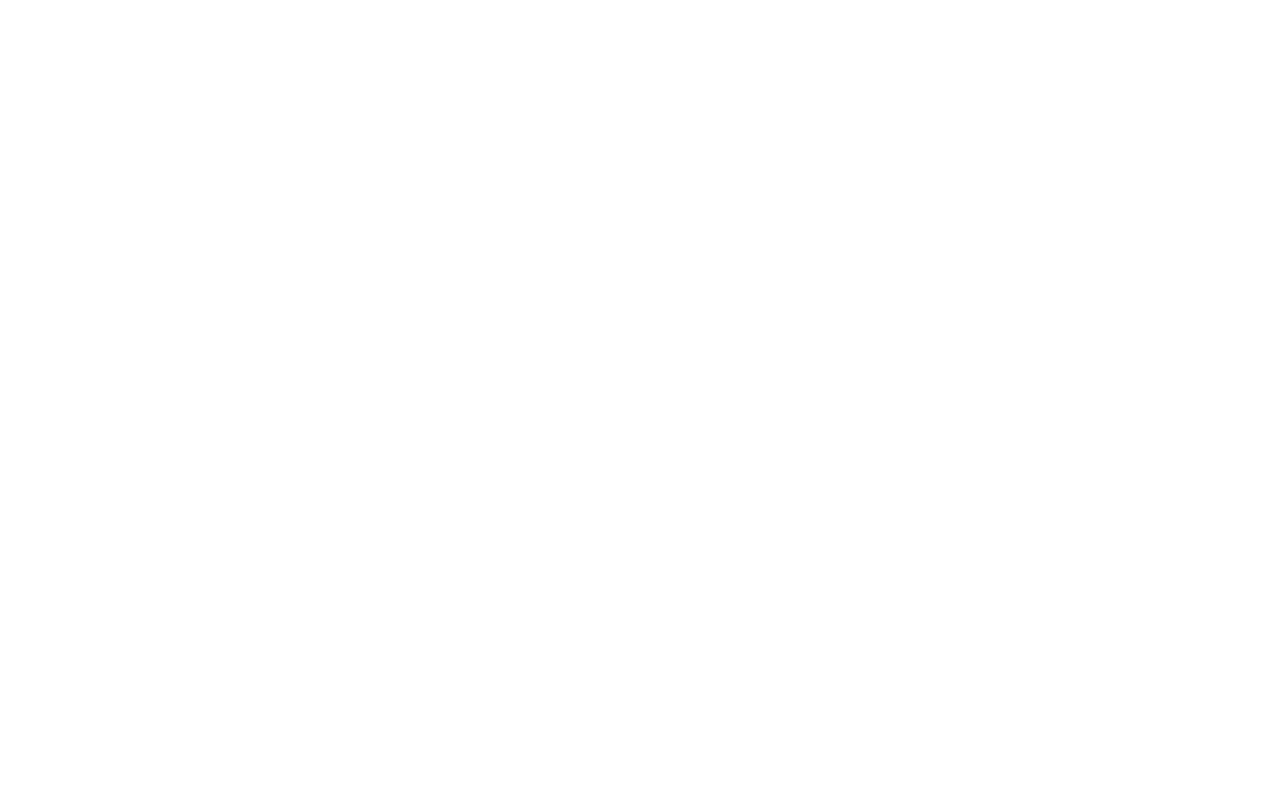
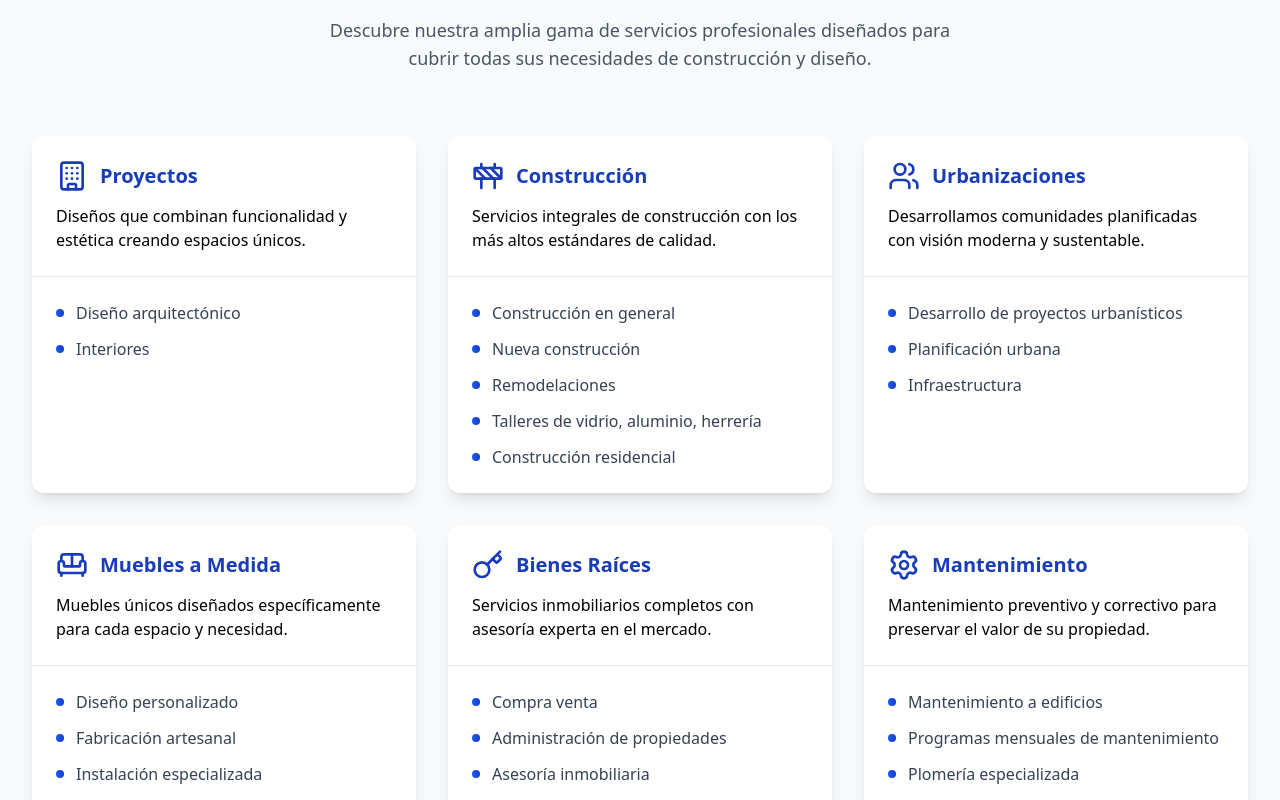
Before and after one commit to FRGSP/gordillo-arquitectos-project, a Next.js app: page / in a window 1280 px wide. Shown: the part 920-1720 px from the top of the page. Before the commit the page ends 800 px from the top, so only its background shows below. Built offline with nearby package versions, Linux system fonts and the light colour scheme.

Commit message:
Services

```diff
--- a/src/app/page.tsx
+++ b/src/app/page.tsx
@@ -1,13 +1,15 @@
 import Navbar from "@/components/landing/navbar";
 import Hero from "@/components/landing/hero";
 import Whatsapplink from '@/components/landing/whatsapplink';
+import ServicesGrid from "@/components/landing/services";
 
 function Landing() {
   return (
     <div>
       <Navbar />
+      <Hero />
+      <ServicesGrid />
       <Whatsapplink />
-      <Hero />
     </div>
   )
 }
--- a/src/components/landing/hero.tsx
+++ b/src/components/landing/hero.tsx
@@ -41,13 +41,13 @@ function Hero() {
                                 </div>
                             </div>
 
-                            <p className="text-5xl text-center lg:text-left sm:text-5xl md:text-7xl font-bold leading-tight bg-gradient-to-r from-blue-900  to-blue-700 bg-clip-text text-transparent">
+                            <p className="text-5xl text-center lg:text-left sm:text-5xl md:text-7xl font-bold leading-tight ">
                                 Diseñamos
                                 <span className="block">Construimos</span>
                                 <span className="block">Administramos</span>
                             </p>
 
-                            <p className="text-lg text-muted-foreground leading-relaxed max-w-lg text-center sm:text-left">
+                            <p className="text-lg text-muted-foreground leading-relaxed max-w-lg text-center lg:text-left">
                                 Proyectos arquitectónicos, construcción residencial, bienes raíces, muebles a medida, vidrio, aluminio y mantenimiento especializado: todo en un solo lugar.
                             </p>
                         </div>
--- /dev/null
+++ b/src/components/landing/services.tsx
@@ -0,0 +1,145 @@
+"use client"
+
+import {
+    Building,
+    Construction,
+    Sofa,
+    Key,
+    Settings,
+    Users,
+} from "lucide-react"
+
+function ServicesGrid() {
+    const services = [
+        {
+            category: "Proyectos",
+            icon: <Building className="w-8 h-8 text-blue-800" />,
+            services: [
+                "Diseño arquitectónico",
+                "Interiores"
+            ],
+            description: "Diseños que combinan funcionalidad y estética creando espacios únicos.",
+            gradient: "from-blue-600 to-blue-800"
+        },
+        {
+            category: "Construcción",
+            icon: <Construction className="w-8 h-8 text-blue-800" />,
+            services: [
+                "Construcción en general",
+                "Nueva construcción",
+                "Remodelaciones",
+                "Talleres de vidrio, aluminio, herrería",
+                "Construcción residencial"
+            ],
+            description: "Servicios integrales de construcción con los más altos estándares de calidad.",
+            gradient: "from-blue-600 to-blue-800"
+        },
+        {
+            category: "Urbanizaciones",
+            icon: <Users className="w-8 h-8 text-blue-800" />,
+            services: [
+                "Desarrollo de proyectos urbanísticos",
+                "Planificación urbana",
+                "Infraestructura"
+            ],
+            description: "Desarrollamos comunidades planificadas con visión moderna y sustentable.",
+            gradient: "from-blue-600 to-blue-800"
+        },
+        {
+            category: "Muebles a Medida",
+            icon: <Sofa className="w-8 h-8 text-blue-800" />,
+            services: [
+                "Diseño personalizado",
+                "Fabricación artesanal",
+                "Instalación especializada"
+            ],
+            description: "Muebles únicos diseñados específicamente para cada espacio y necesidad.",
+            gradient: "from-blue-600 to-blue-800"
+        },
+        {
+            category: "Bienes Raíces",
+            icon: <Key className="w-8 h-8 text-blue-800" />,
+            services: [
+                "Compra venta",
+                "Administración de propiedades",
+                "Asesoría inmobiliaria"
+            ],
+            description: "Servicios inmobiliarios completos con asesoría experta en el mercado.",
+            gradient: "from-blue-600 to-blue-800"
+        },
+        {
+            category: "Mantenimiento",
+            icon: <Settings className="w-8 h-8 text-blue-800" />,
+            services: [
+                "Mantenimiento a edificios",
+                "Programas mensuales de mantenimiento",
+                "Plomería especializada",
+                "Pintura e impermeabilización",
+                "Herrería y vidrio",
+                "Servicios de mantenimiento programada"
+            ],
+            description: "Mantenimiento preventivo y correctivo para preservar el valor de su propiedad.",
+            gradient: "from-blue-600 to-blue-800"
+        }
+    ];
+
+    return (
+        <section className='py-20 px-4 sm:px-6 lg:px-8 bg-gray-50'>
+            <div className='container mx-auto'>
+                {/* Section Header */}
+                <div className='text-center mb-16'>
+                    <h2 className="text-3xl sm:text-4xl font-bold text-gray-900 mb-4">
+                        Nuestros Servicios
+                    </h2>
+                    <p className="text-lg text-gray-600 max-w-2xl mx-auto">
+                        Descubre nuestra amplia gama de servicios profesionales diseñados para cubrir
+                        todas sus necesidades de construcción y diseño.
+                    </p>
+                </div>
+
+                {/* Services Grid */}
+                <div className='grid md:grid-cols-2 lg:grid-cols-3 gap-8'>
+                    {services.map((service, index) => (
+                        <div
+                            key={index}
+                            className='bg-white rounded-xl shadow-lg hover:shadow-xl transition-all duration-300 hover:-translate-y-2 overflow-hidden group'
+                        >
+                            {/* Card Header */}
+                            <div className={`p-6 border-b border-gray-200 `}>
+                                <div className='flex items-center space-x-3 mb-3'>
+                                    {service.icon}
+                                    <h3 className='text-xl font-bold text-blue-800'>{service.category}</h3>
+                                </div>
+                                <p className=''>{service.description}</p>
+                            </div>
+
+                            {/* Card Body */}
+                            <div className='p-6 flex flex-col justify-between'>
+                                <ul className='space-y-3'>
+                                    {service.services.map((item, itemIndex) => (
+                                        <li key={itemIndex} className='flex items-start space-x-3'>
+                                            <div className={`w-2 h-2 rounded-full bg-gradient-to-r ${service.gradient} mt-2 flex-shrink-0`}></div>
+                                            <span className='text-gray-700 font-medium'>{item}</span>
+                                        </li>
+                                    ))}
+                                </ul>
+
+                                {/* Call to Action */}
+                                {/* <div className='mt-6 pt-6 border-t border-gray-100'>
+                                    <button className={`w-full bg-gradient-to-r ${service.gradient} text-white font-semibold py-2 px-4 rounded-lg hover:opacity-90 transition-opacity duration-200`}>
+                                        Solicitar información
+                                    </button>
+                                </div> */}
+                            </div>
+                        </div>
+                    ))}
+                </div>
+
+                {/* Contact Section */}
+
+            </div>
+        </section>
+    )
+}
+
+export default ServicesGrid
```
